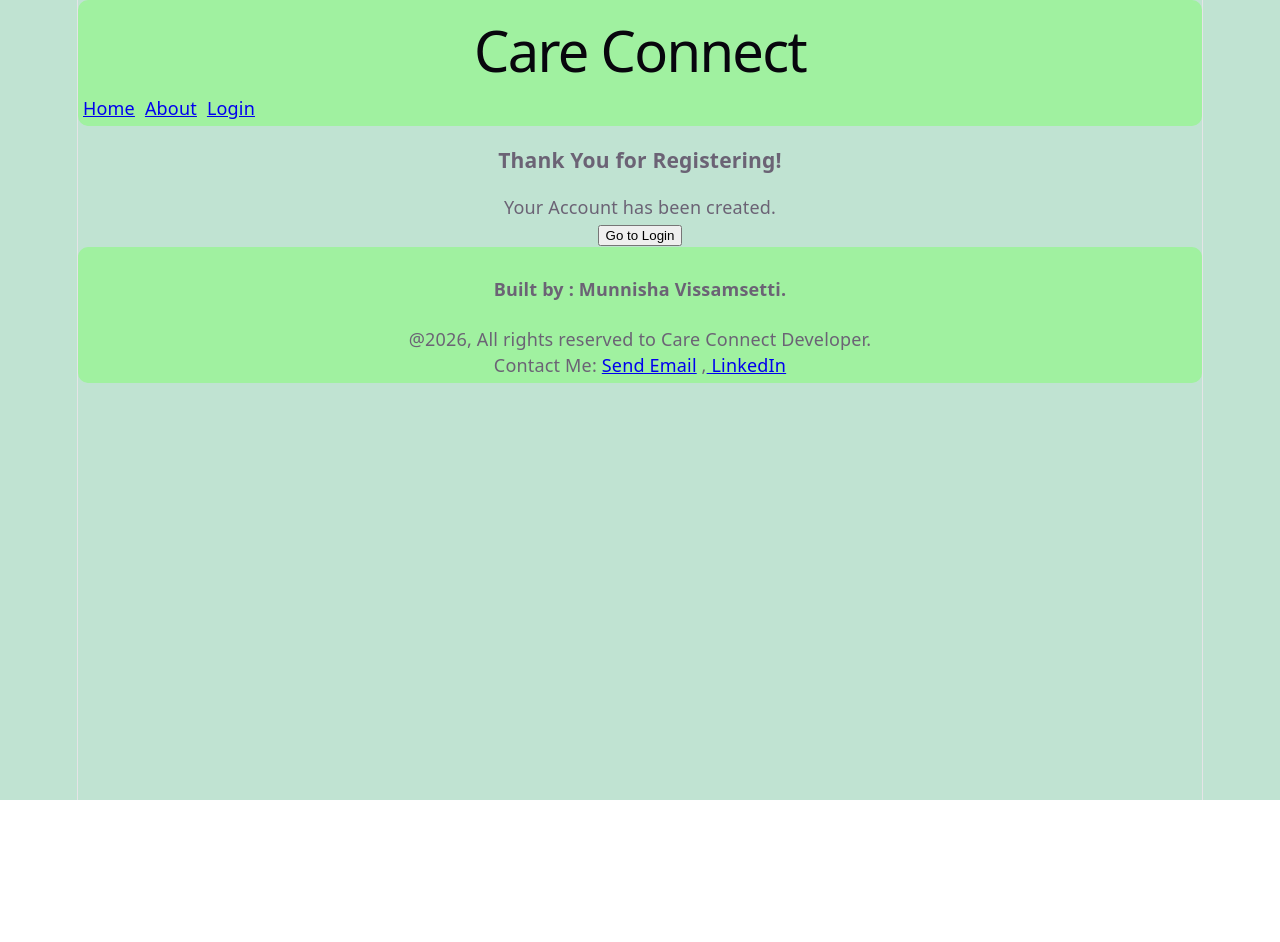
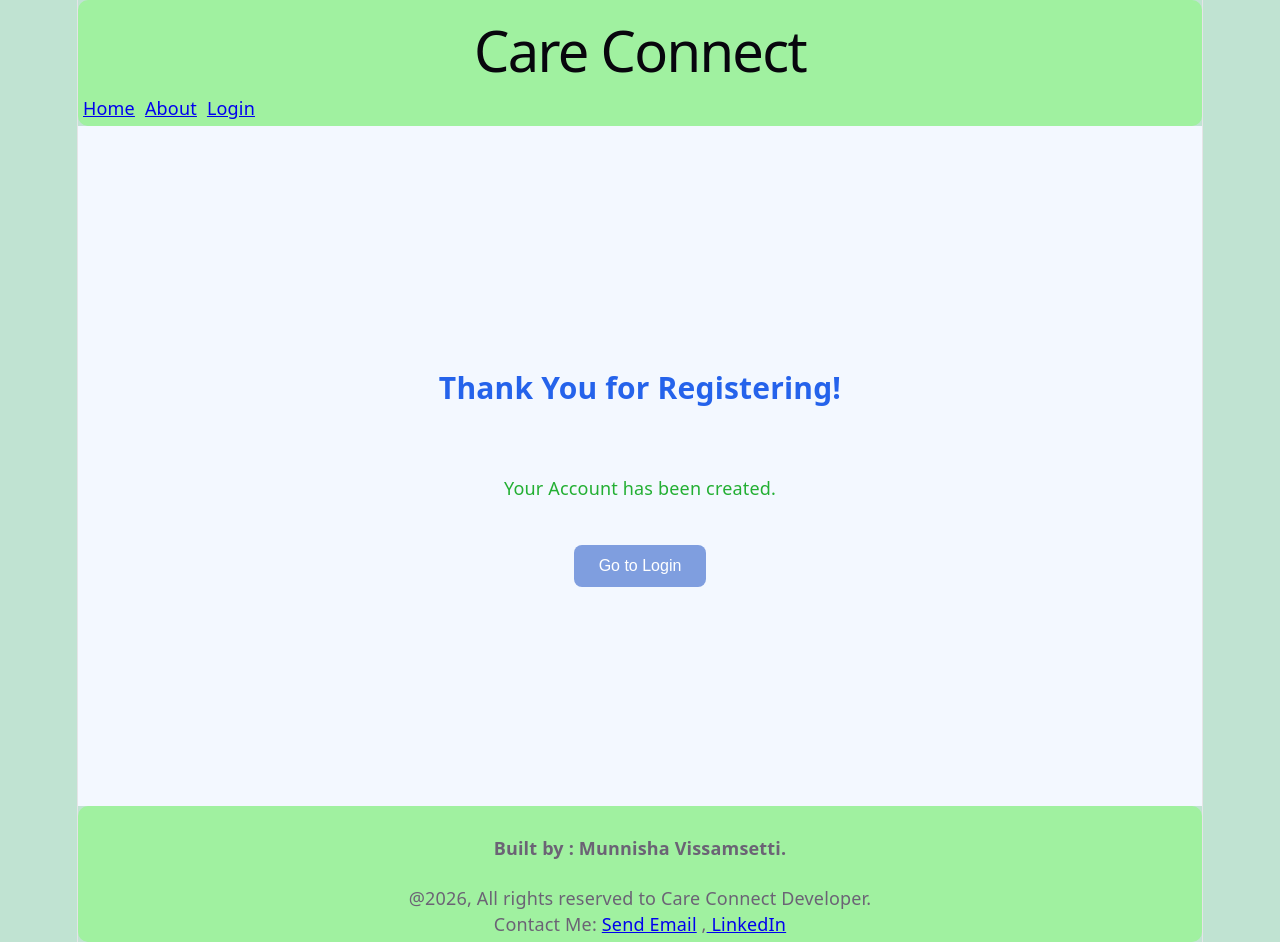
Before and after one commit to Munnisha-code/Final-Project-Unit1-CareConnect, a React (Vite) app: page /thank-you in a window 1280 px wide. Before the commit the page ends 800 px from the top, so only its background shows below. Built offline with nearby package versions, Linux system fonts and the light colour scheme.

Commit message:
Created and styled thank you page with navigation flow.

```diff
--- a/src/pages/Pages.css
+++ b/src/pages/Pages.css
@@ -1,4 +1,41 @@
 
+
+/* Thankyou page */
+
+.thankyou-container {
+    min-height: calc(100vh - 120px);
+    display: flex;
+    flex-direction: column;
+    justify-content: center;
+    align-items: center;
+    gap: 20px;
+    background-color: #f3f8ff;
+}
+
+
+.thankyou-container h3 {
+    color: #2563eb;
+    font-size: 30px;
+}
+
+.thankyou-container h4 {
+    color: #23af33;
+    font-weight: normal;
+}
+
+.thankyou-button {
+    padding: 12px 25px;
+    background-color: #7f9edf;
+    color: white;
+    border: none;
+    border-radius: 8px;
+    cursor: pointer;
+    font-size: 16px;
+}
+
+.thankyou-button:hover {
+    background-color: #e9a9eb;
+}
 
 
 /* OneClickSendMessages*/
--- a/src/pages/RegisterForm.jsx
+++ b/src/pages/RegisterForm.jsx
@@ -30,7 +30,7 @@ function RegisterForm(){
          console.log(data)
 
          navigate('/trusted-contact');
-         navigate('/thank-you');
+
     }
 
 
--- a/src/pages/ThankYou.jsx
+++ b/src/pages/ThankYou.jsx
@@ -1,6 +1,7 @@
 
 import React from 'react';
 import { useNavigate } from 'react-router-dom';
+import './Pages.css';
 
 function ThankYou(){
 
@@ -8,12 +9,12 @@ function ThankYou(){
 
     return(
 
-        <div>
+        <div className=' thankyou-container'>
            <h3> Thank You for Registering! </h3>
 
-           <p> Your Account has been created. </p>
+           <h4> Your Account has been created. </h4>
 
-         <button onClick = {() => Navigate('/login')}> Go to Login </button>
+         <button className='thankyou-button' type='button' onClick = {() => navigate('/login')} > Go to Login </button>
 
          </div>
     );
```
